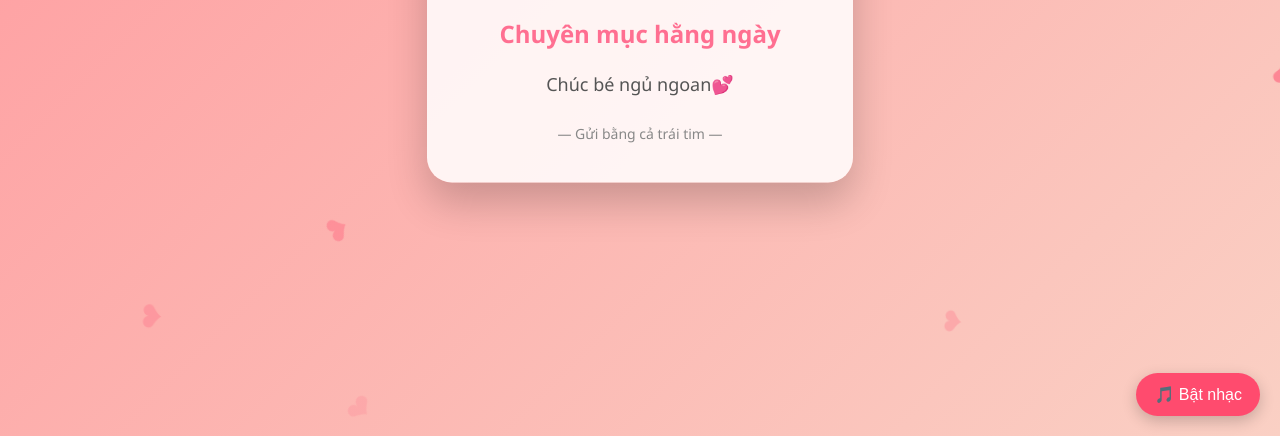
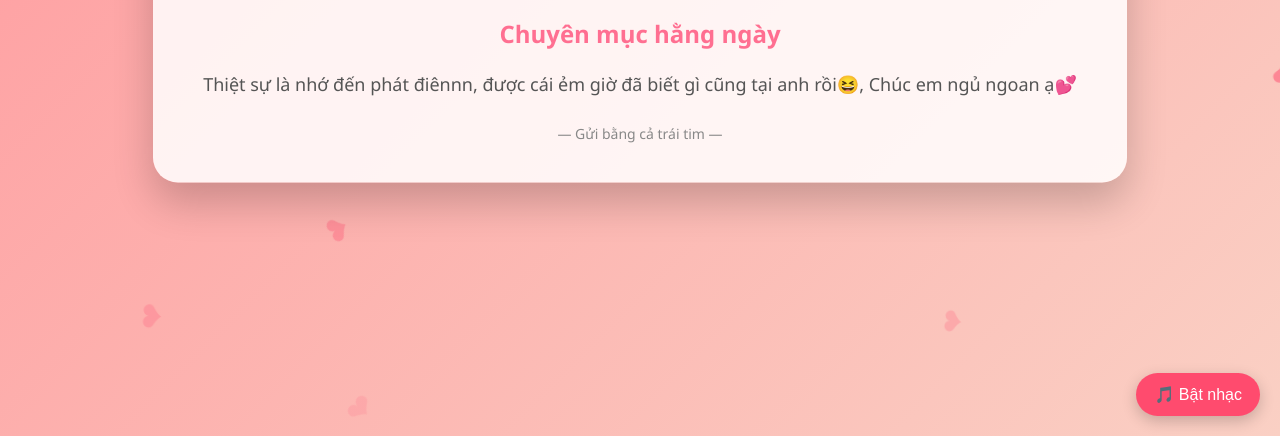
Before and after one commit to ChiPiMinh/nhu, a plain HTML site: page index.html in a window 1280 px wide. Shown: the part 364-800 px from the top of the page. Drawn offline with Linux system fonts and the light colour scheme.

Commit message:
Update index.html

```diff
--- a/index.html
+++ b/index.html
@@ -93,7 +93,7 @@
     <div class="card">
         <h1>💖 Đăng Như 💖</h1>
         <h2>Chuyên mục hằng ngày</h2>
-        <p>Chúc bé ngủ ngoan💕 <br></p>
+        <p>Thiệt sự là nhớ đến phát điênnn, được cái ẻm giờ đã biết gì cũng tại anh rồi😆, Chúc em ngủ ngoan ạ💕<br></p>
         <div class="footer">— Gửi bằng cả trái tim —</div>
     </div>
 
```
